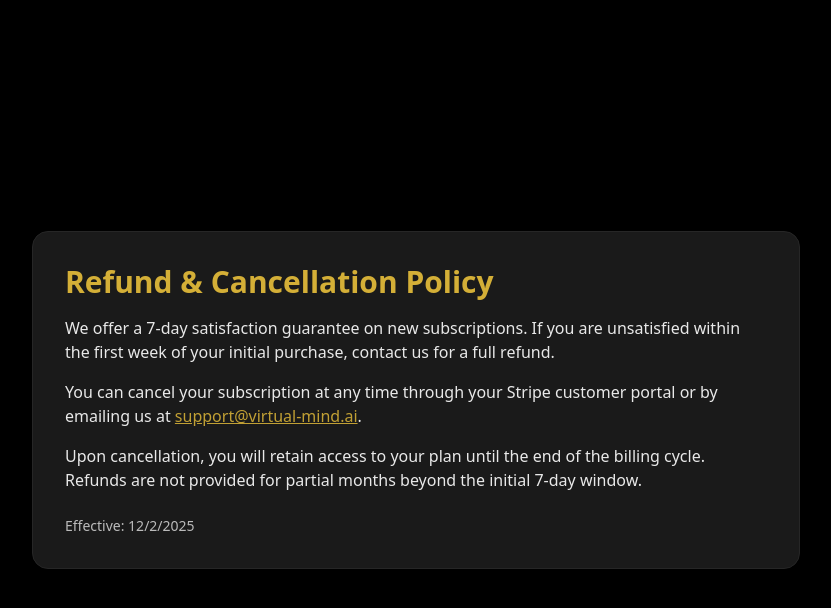
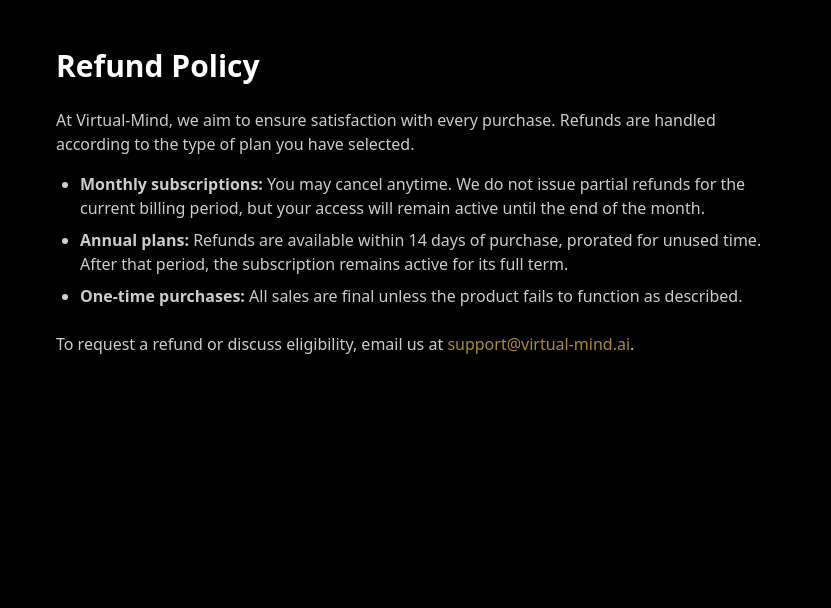
Before and after one commit to jbrady1985/virtual-mind, a Next.js app: page /refund in a window 1280 px wide. Shown: the top 608 px of the page, without its empty margins (224-1055 px from the left). Built offline with nearby package versions, Linux system fonts and the light colour scheme.

Commit message:
Update refund.js

```diff
--- a/pages/refund.js
+++ b/pages/refund.js
@@ -1,19 +1,36 @@
 export default function Refund() {
   return (
-    <main className="min-h-screen flex items-center justify-center px-6">
-      <div className="bg-panel border border-neutral-800 shadow-card rounded-2xl max-w-3xl w-full p-8">
-        <h1 className="text-3xl font-extrabold text-gold mb-4">Refund & Cancellation Policy</h1>
-        <p className="opacity-90 mb-4">
-          We offer a 7-day satisfaction guarantee on new subscriptions. If you are unsatisfied within the first week of your initial purchase, contact us for a full refund.
-        </p>
-        <p className="opacity-90 mb-4">
-          You can cancel your subscription at any time through your Stripe customer portal or by emailing us at <a href="mailto:support@virtual-mind.ai" className="text-gold underline">support@virtual-mind.ai</a>.
-        </p>
-        <p className="opacity-90 mb-4">
-          Upon cancellation, you will retain access to your plan until the end of the billing cycle. Refunds are not provided for partial months beyond the initial 7-day window.
-        </p>
-        <p className="opacity-70 text-sm mt-6">Effective: {new Date().toLocaleDateString()}</p>
-      </div>
+    <main className="max-w-3xl mx-auto px-6 py-12 text-white">
+      <h1 className="text-3xl font-semibold mb-6">Refund Policy</h1>
+      <p className="opacity-80 mb-4">
+        At Virtual-Mind, we aim to ensure satisfaction with every purchase.
+        Refunds are handled according to the type of plan you have selected.
+      </p>
+      <ul className="list-disc ml-6 opacity-80 space-y-2">
+        <li>
+          <strong>Monthly subscriptions:</strong> You may cancel anytime. We do
+          not issue partial refunds for the current billing period, but your
+          access will remain active until the end of the month.
+        </li>
+        <li>
+          <strong>Annual plans:</strong> Refunds are available within 14 days of
+          purchase, prorated for unused time. After that period, the subscription
+          remains active for its full term.
+        </li>
+        <li>
+          <strong>One-time purchases:</strong> All sales are final unless the
+          product fails to function as described.
+        </li>
+      </ul>
+      <p className="mt-6 opacity-80">
+        To request a refund or discuss eligibility, email us at{" "}
+        <a
+          href="mailto:support@virtual-mind.ai"
+          className="text-gold hover:underline"
+        >
+          support@virtual-mind.ai
+        </a>.
+      </p>
     </main>
   );
 }
```
